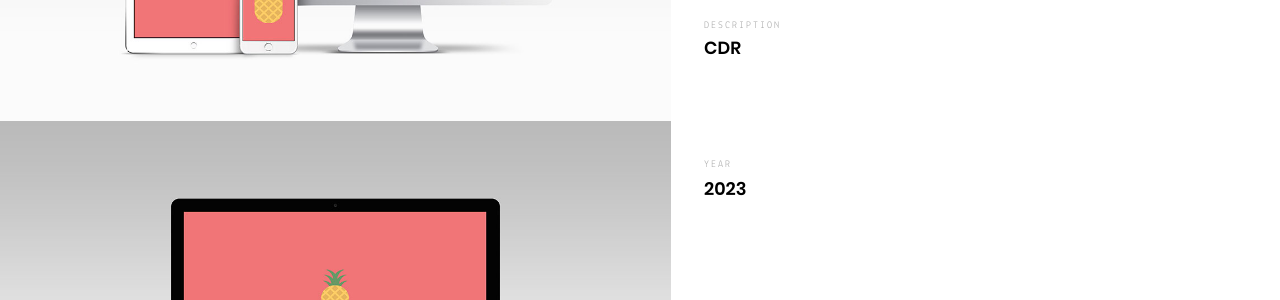
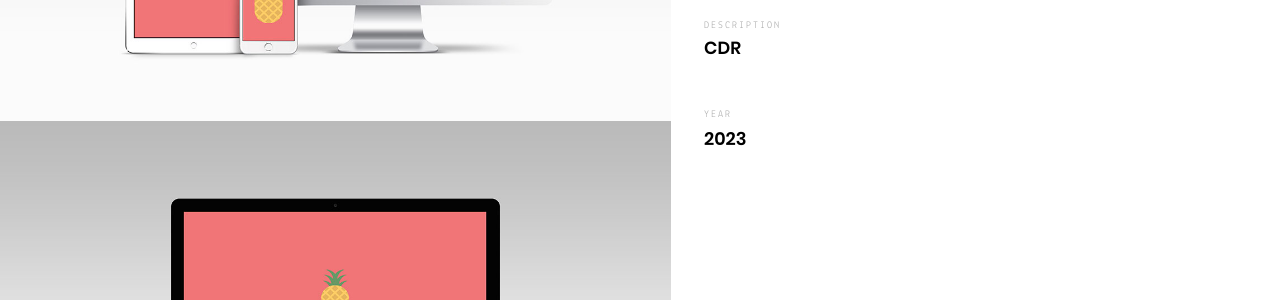
Before and after one commit to amdapoz/portfolio, a Jekyll site: the page built from _posts/projects/2023-06-02-cdr.md, in a window 1280 px wide. Shown: the part 376-676 px from the top of the page. Built offline with Jekyll 4.4.1, drawn with Linux system fonts in a browser that asks for light colours.

Commit message:
Update _layout.scss

```diff
--- a/assets/scss/_layout.scss
+++ b/assets/scss/_layout.scss
@@ -222,7 +222,6 @@
 		font-weight: lighter;
 		line-height: 1.4;
 		letter-spacing: 0.01rem;
-		margin-bottom: 10rem;
 		a {
 			text-decoration: underline;
 		}
```
